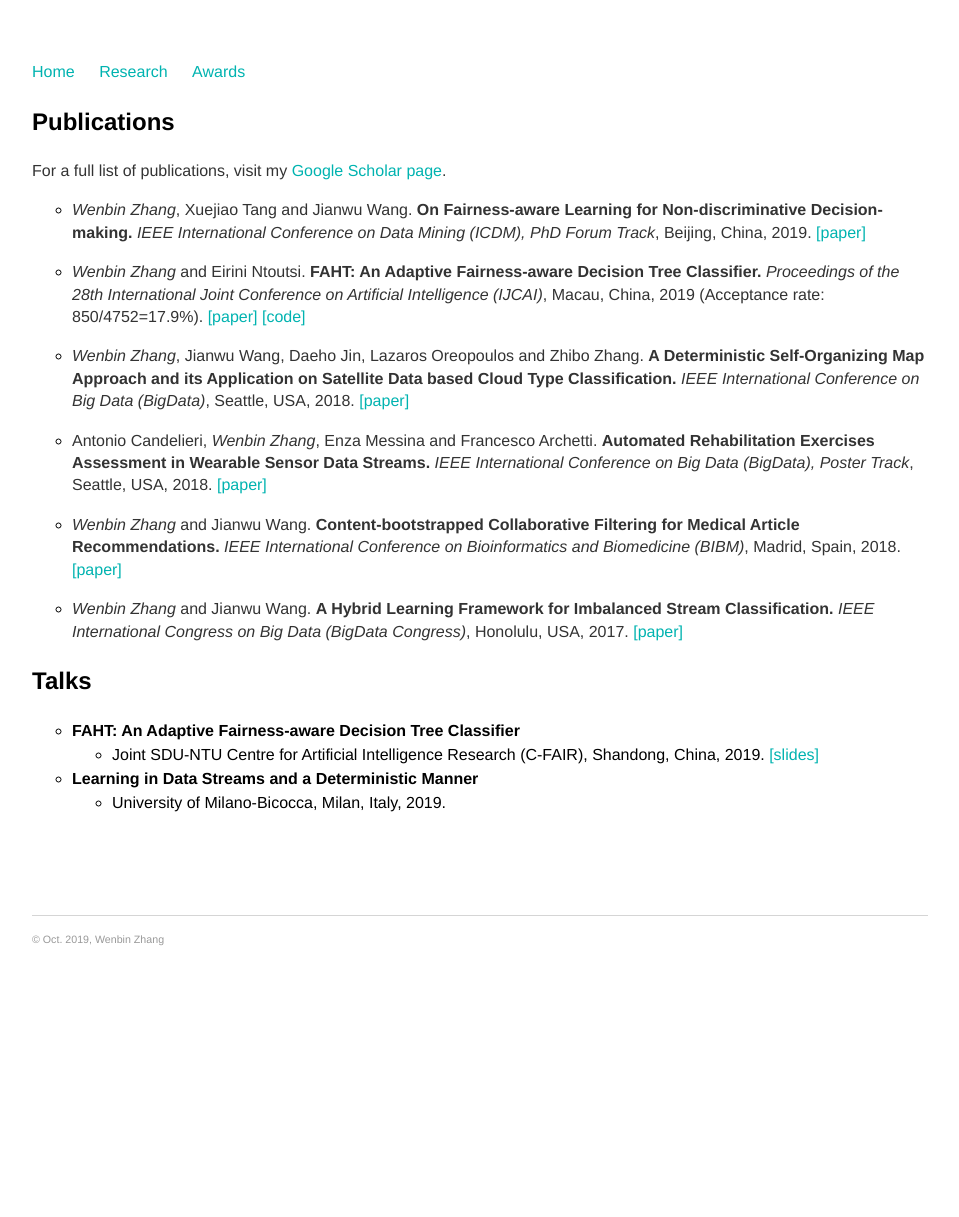
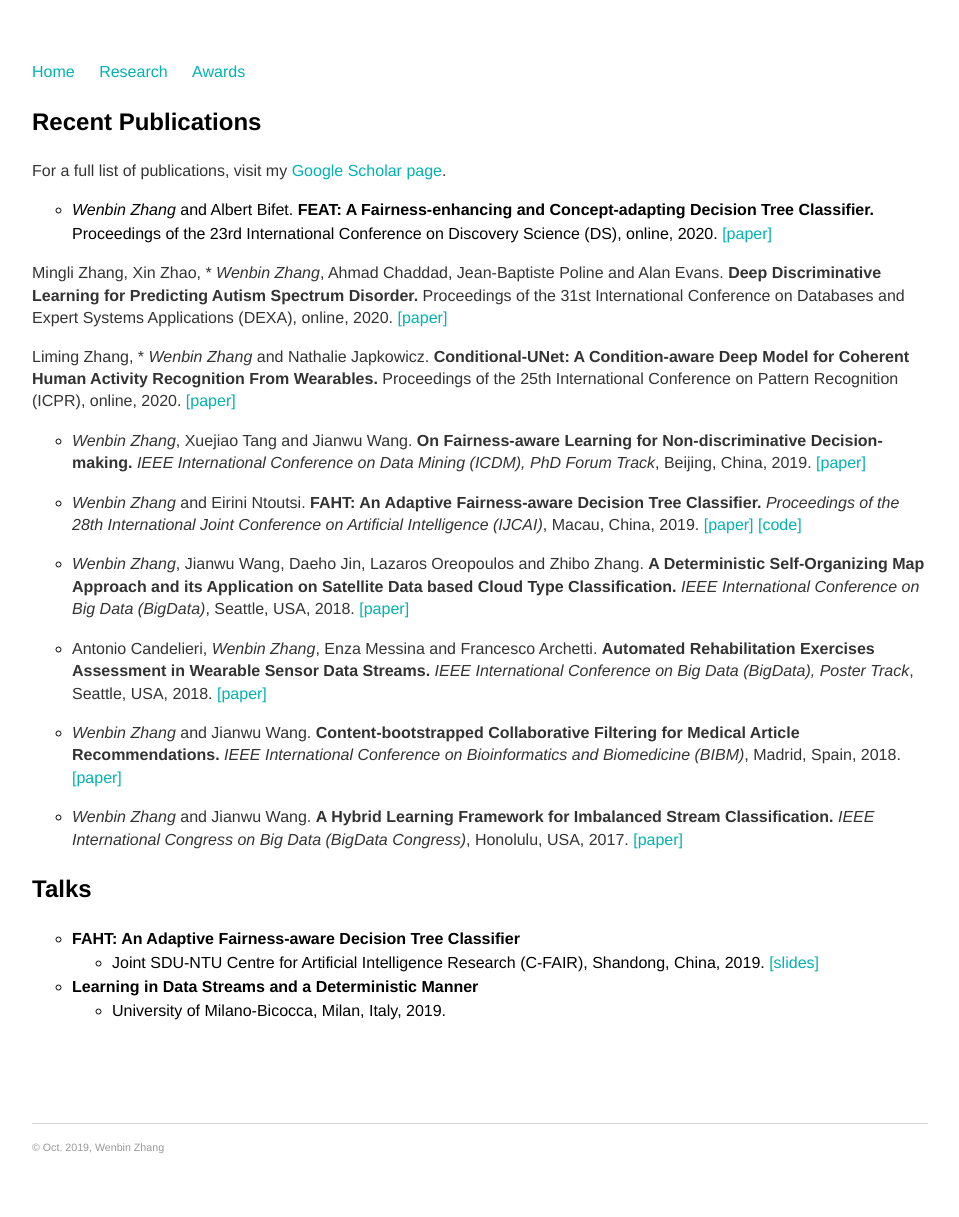
Before and after one commit to vanbanTruong/vanbanTruong.github.io, a Jekyll site: the page built from research.md, in a window 1280 px wide. Shown: the whole page, without its empty margins (160-1119 px from the left). Built offline with Jekyll 4.4.1, drawn with Linux system fonts in a browser that asks for light colours; before the commit the page ends 1009 px from its top, so only the background shows below that.

Commit message:
Update research.md

```diff
--- a/research.md
+++ b/research.md
@@ -3,12 +3,21 @@ layout: default
 title: Research
 ---
 
-### Publications
+### Recent Publications
 For a full list of publications, visit my [Google Scholar page](https://scholar.google.com/citations?hl=en&user=M802p54AAAAJ).
+
+* *Wenbin Zhang* and Albert Bifet. **FEAT: A Fairness-enhancing and Concept-adapting Decision Tree Classifier.** Proceedings of the 23rd International Conference on Discovery Science (DS), online, 2020. [[paper]](/assets/DS20.pdf)
+
+
+Mingli Zhang, Xin Zhao, * *Wenbin Zhang*, Ahmad Chaddad, Jean-Baptiste Poline and Alan Evans. **Deep Discriminative Learning for Predicting Autism Spectrum Disorder.** Proceedings of the 31st International Conference on Databases and Expert Systems Applications (DEXA), online, 2020. [[paper]](/assets/DEXA20.pdf)
+
+
+Liming Zhang, * *Wenbin Zhang* and Nathalie Japkowicz. **Conditional-UNet: A Condition-aware Deep Model for Coherent Human Activity Recognition From Wearables.** Proceedings of the 25th International Conference on Pattern Recognition (ICPR), online, 2020. [[paper]](/assets/ICPR20.pdf)
+
 
 * *Wenbin Zhang*, Xuejiao Tang and Jianwu Wang. **On Fairness-aware Learning for Non-discriminative Decision-making.** *IEEE International Conference on Data Mining (ICDM), PhD Forum Track*, Beijing, China, 2019. [[paper]](/assets/IJCAI19.pdf)
 
-* *Wenbin Zhang* and Eirini Ntoutsi. **FAHT: An Adaptive Fairness-aware Decision Tree Classifier.** *Proceedings of the 28th International Joint Conference on Artificial Intelligence (IJCAI)*, Macau, China, 2019 (Acceptance rate: 850/4752=17.9%). [[paper]](/assets/IJCAI19.pdf) [[code]](https://github.com/vanbanTruong/FAHT)
+* *Wenbin Zhang* and Eirini Ntoutsi. **FAHT: An Adaptive Fairness-aware Decision Tree Classifier.** *Proceedings of the 28th International Joint Conference on Artificial Intelligence (IJCAI)*, Macau, China, 2019. [[paper]](/assets/IJCAI19.pdf) [[code]](https://github.com/vanbanTruong/FAHT)
 
 
 * *Wenbin Zhang*, Jianwu Wang, Daeho Jin, Lazaros Oreopoulos and Zhibo Zhang. **A Deterministic Self-Organizing Map Approach and its Application on Satellite Data based Cloud Type Classification.** *IEEE International Conference on Big Data (BigData)*, Seattle, USA, 2018. [[paper]](/assets/BigData18.pdf)
```
